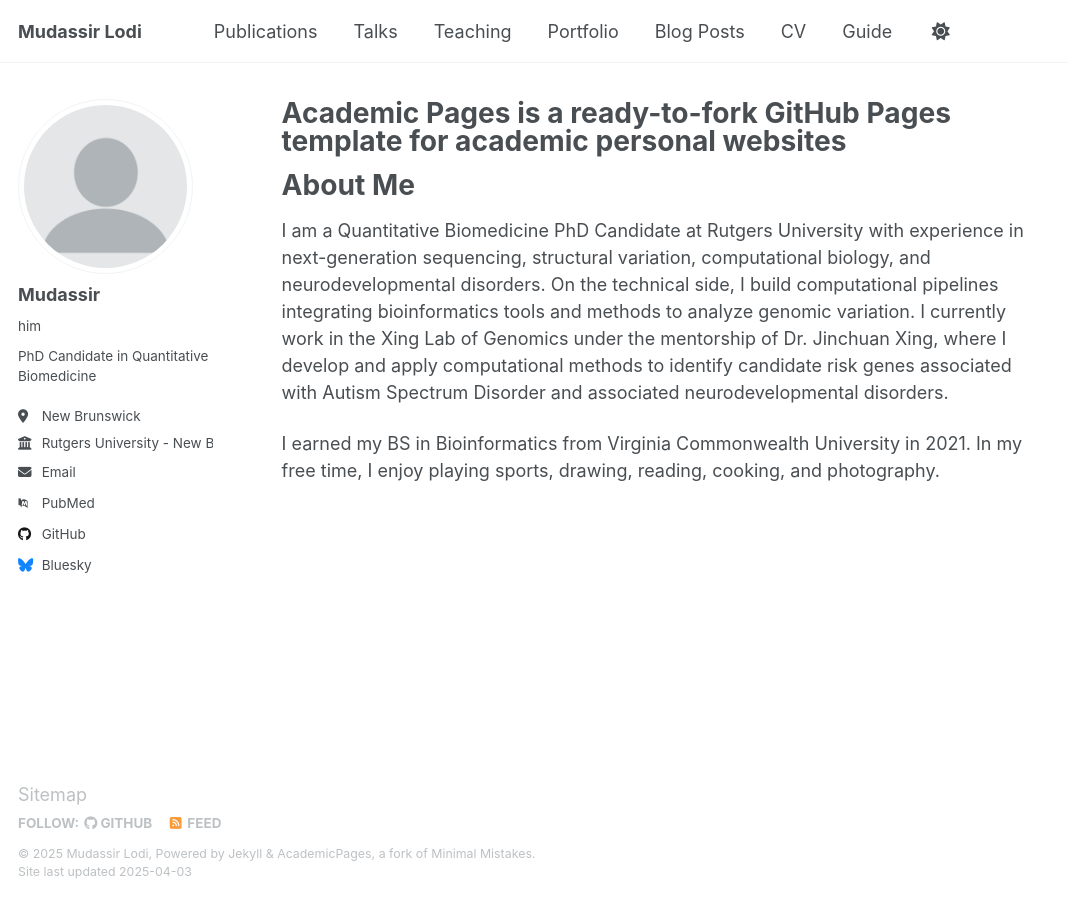
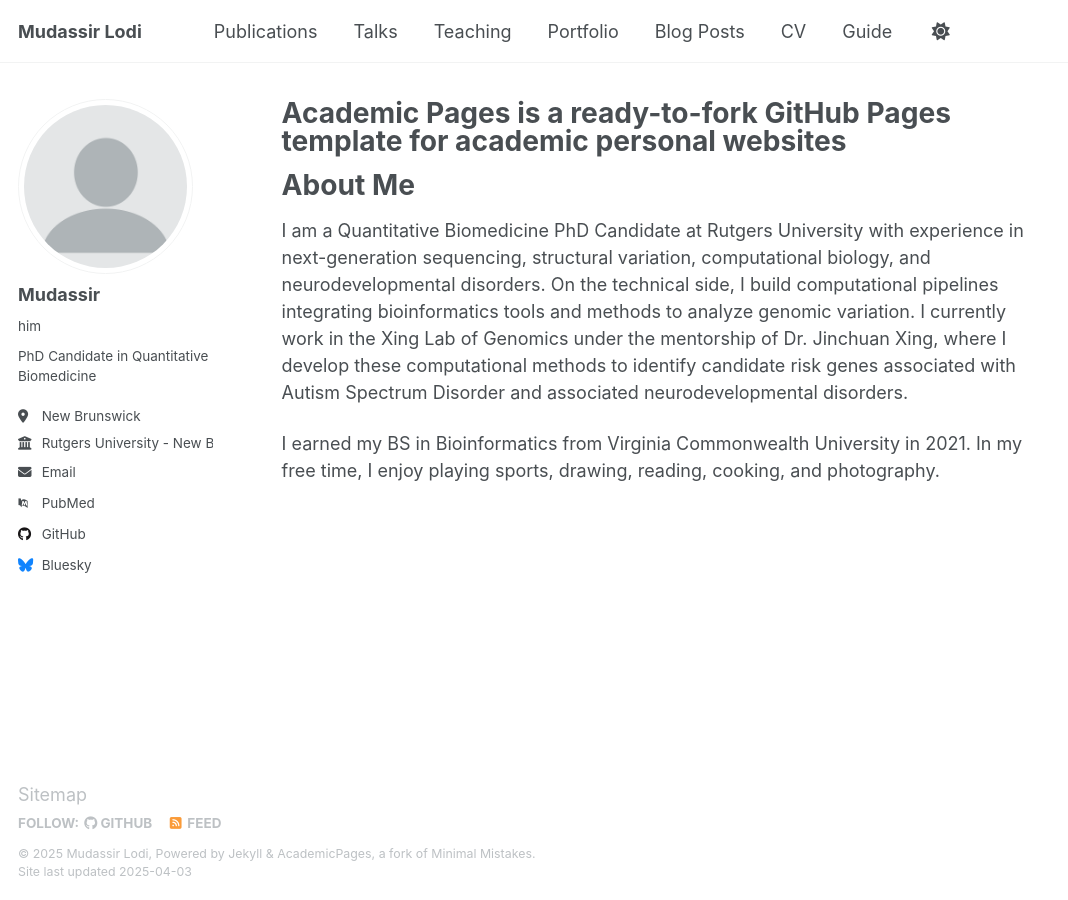
Before and after one commit to mklodi1/mklodi1.github.io, a Jekyll site: the page built from _pages/about.md, in a window 1280 px wide. Shown: the whole page, without its empty margins (0-1068 px from the left). Built offline with Jekyll 4.4.1, drawn with Linux system fonts in a browser that asks for light colours; some web fonts are replaced.

Commit message:
Update about.md

```diff
--- a/_pages/about.md
+++ b/_pages/about.md
@@ -9,6 +9,6 @@ redirect_from:
 
 About Me
 ======
-I am a Quantitative Biomedicine PhD Candidate at Rutgers University with experience in next-generation sequencing, structural variation, computational biology, and neurodevelopmental disorders. On the technical side, I build computational pipelines integrating bioinformatics tools and methods to analyze genomic variation. I currently work in the Xing Lab of Genomics under the mentorship of Dr. Jinchuan Xing, where I develop and apply computational methods to identify candidate risk genes associated with Autism Spectrum Disorder and associated neurodevelopmental disorders.
+I am a Quantitative Biomedicine PhD Candidate at Rutgers University with experience in next-generation sequencing, structural variation, computational biology, and neurodevelopmental disorders. On the technical side, I build computational pipelines integrating bioinformatics tools and methods to analyze genomic variation. I currently work in the Xing Lab of Genomics under the mentorship of Dr. Jinchuan Xing, where I develop these computational methods to identify candidate risk genes associated with Autism Spectrum Disorder and associated neurodevelopmental disorders.
 
 I earned my BS in Bioinformatics from Virginia Commonwealth University in 2021. In my free time, I enjoy playing sports, drawing, reading, cooking, and photography.
```
